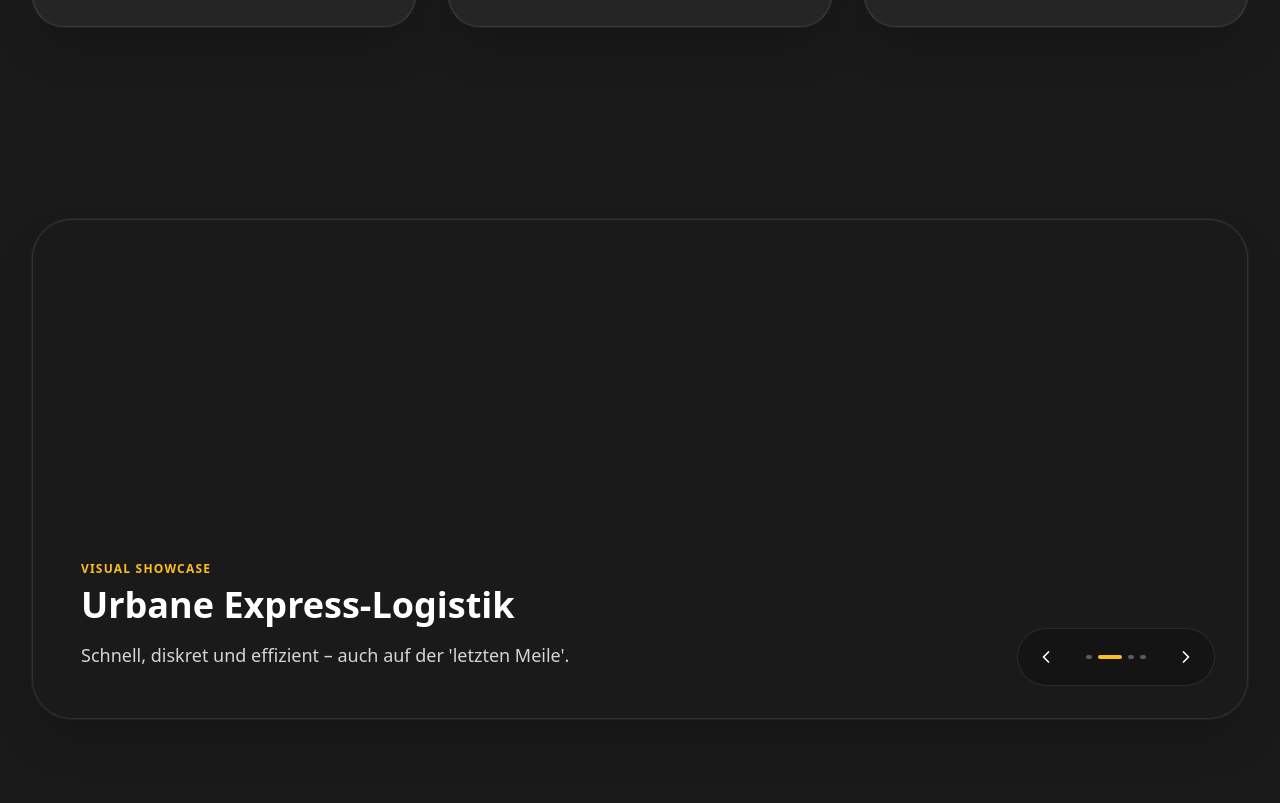
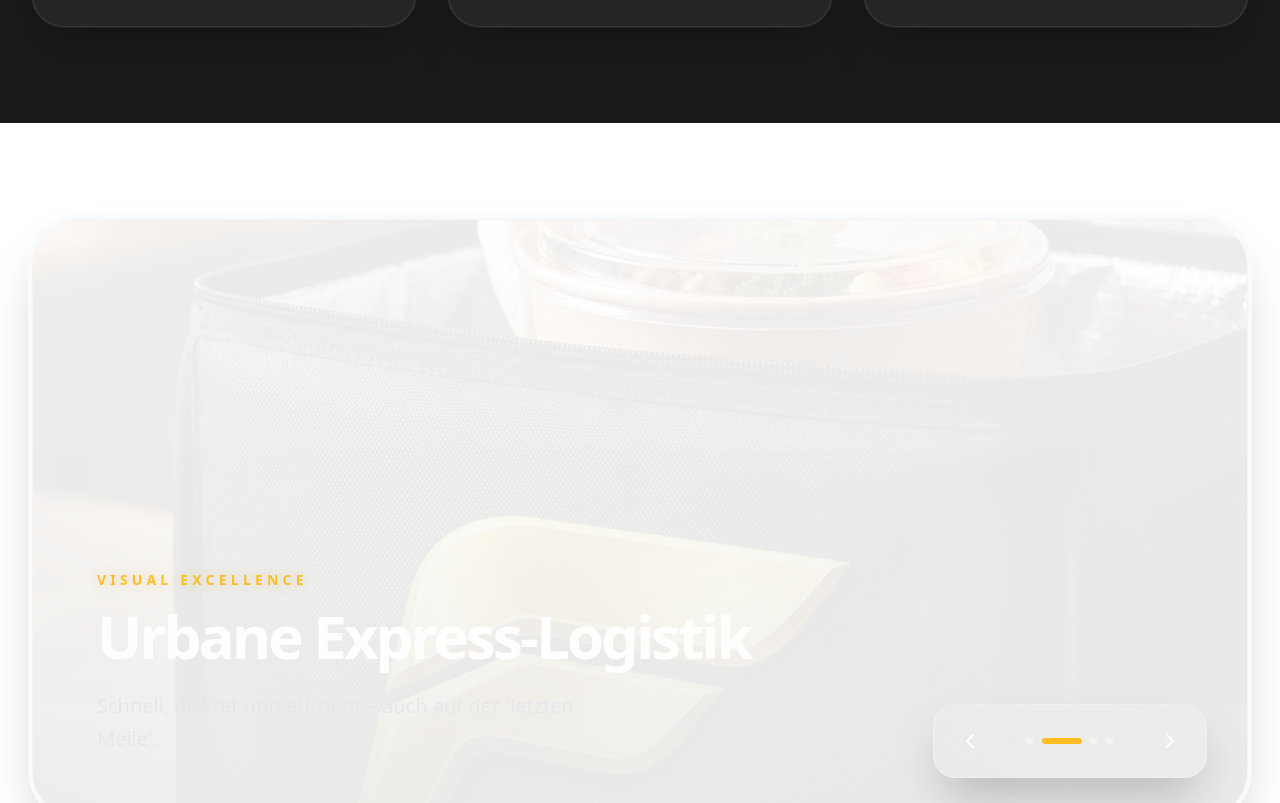
Before and after one commit to freewaysinfo/website, a Next.js app: page / in a window 1280 px wide. Shown: the part 1837-2640 px from the top of the page. Built offline with nearby package versions, Linux system fonts and the light colour scheme.

Commit message:
style: implement hybrid theme transition (Slider, Map, Contact to white mode)

```diff
--- a/src/components/freeways/Contact.tsx
+++ b/src/components/freeways/Contact.tsx
@@ -8,48 +8,48 @@ import { Phone, Mail, MapPin } from "lucide-react";
 
 export function Contact() {
   return (
-    <Section id="kontakt" className="bg-(--brand-anthracite)">
+    <Section id="kontakt" className="bg-white py-24 md:py-32 border-t border-gray-50">
       <Container>
         <div className="flex flex-col lg:flex-row gap-16">
           <div className="lg:w-1/2">
-            <h2 className="text-3xl md:text-5xl font-bold mb-8 text-white tracking-tight">Kontakt</h2>
-            <p className="text-lg text-gray-400 mb-10 leading-relaxed font-medium">
+            <h2 className="text-4xl md:text-6xl font-black mb-8 text-black tracking-tighter">Kontakt</h2>
+            <p className="text-xl text-gray-500 mb-12 leading-relaxed font-medium max-w-lg">
               Haben Sie Fragen zu unseren Dienstleistungen oder möchten Sie ein unverbindliches Angebot erhalten? Wir freuen uns auf Ihre Nachricht.
             </p>
 
             <Stack gap={8}>
               <div className="flex items-start gap-4">
-                <div className="w-14 h-14 rounded-2xl bg-white/5 border border-white/10 flex items-center justify-center text-(--brand-green) shrink-0 glow-green">
-                  <MapPin className="h-7 w-7" />
+                <div className="w-16 h-16 rounded-[1.5rem] bg-(--brand-green)/5 border border-(--brand-green)/10 flex items-center justify-center text-(--brand-green) shrink-0 glow-green transition-transform hover:rotate-3">
+                  <MapPin className="h-8 w-8" />
                 </div>
                 <div>
-                  <h3 className="font-bold text-lg mb-1 text-white tracking-tight">Anschrift</h3>
-                  <p className="text-gray-400 font-medium">
+                  <h3 className="font-black text-[10px] uppercase tracking-[0.3em] text-gray-400 mb-2">Anschrift</h3>
+                  <p className="text-xl font-bold text-black tracking-tight leading-snug">
                     {siteConfig.contact.address.street}<br />
-                    {siteConfig.contact.address.zip} {siteConfig.contact.address.city}, {siteConfig.contact.address.state}
+                    {siteConfig.contact.address.zip} {siteConfig.contact.address.city}
                   </p>
                 </div>
               </div>
 
               <div className="flex items-start gap-4">
-                <div className="w-14 h-14 rounded-2xl bg-white/5 border border-white/10 flex items-center justify-center text-(--brand-green) shrink-0 glow-green">
-                  <Phone className="h-7 w-7" />
+                <div className="w-16 h-16 rounded-[1.5rem] bg-(--brand-green)/5 border border-(--brand-green)/10 flex items-center justify-center text-(--brand-green) shrink-0 glow-green transition-transform hover:rotate-3">
+                  <Phone className="h-8 w-8" />
                 </div>
                 <div>
-                  <h3 className="font-bold text-lg mb-1 text-white tracking-tight">Telefon</h3>
-                  <a href={siteConfig.contact.phoneUrl} className="text-gray-400 hover:text-(--brand-green) transition-colors text-lg font-medium">
+                  <h3 className="font-black text-[10px] uppercase tracking-[0.3em] text-gray-400 mb-2">Telefon</h3>
+                  <a href={siteConfig.contact.phoneUrl} className="text-2xl font-black text-black hover:text-(--brand-green) transition-all tracking-tighter block">
                     {siteConfig.contact.phone}
                   </a>
                 </div>
               </div>
 
               <div className="flex items-start gap-4">
-                <div className="w-14 h-14 rounded-2xl bg-white/5 border border-white/10 flex items-center justify-center text-(--brand-green) shrink-0 glow-green">
-                  <Mail className="h-7 w-7" />
+                <div className="w-16 h-16 rounded-[1.5rem] bg-(--brand-green)/5 border border-(--brand-green)/10 flex items-center justify-center text-(--brand-green) shrink-0 glow-green transition-transform hover:rotate-3">
+                  <Mail className="h-8 w-8" />
                 </div>
                 <div>
-                  <h3 className="font-bold text-lg mb-1 text-white tracking-tight">E-Mail</h3>
-                  <a href={`mailto:${siteConfig.contact.email}`} className="text-gray-400 hover:text-(--brand-green) transition-colors text-lg font-medium">
+                  <h3 className="font-black text-[10px] uppercase tracking-[0.3em] text-gray-400 mb-2">E-Mail</h3>
+                  <a href={`mailto:${siteConfig.contact.email}`} className="text-xl font-bold text-black hover:text-(--brand-green) transition-all tracking-tight break-all block">
                     {siteConfig.contact.email}
                   </a>
                 </div>
@@ -57,12 +57,12 @@ export function Contact() {
             </Stack>
           </div>
 
-          <div className="lg:w-1/2 min-h-[450px] h-full rounded-[2.5rem] overflow-hidden shadow-2xl border border-white/10 bg-white/5 relative ring-1 ring-white/5">
-            <div className="absolute inset-0 flex items-center justify-center text-gray-500 p-8 text-center italic font-medium">
+          <div className="lg:w-1/2 min-h-[500px] h-full rounded-[3.5rem] overflow-hidden shadow-2xl border border-gray-100 bg-gray-50 relative ring-8 ring-gray-50/50">
+            <div className="absolute inset-0 flex items-center justify-center text-gray-400 p-8 text-center italic font-medium">
               Google Maps wird hier geladen... <br />
               (Standort: {siteConfig.contact.address.city})
             </div>
-            {/* Real embed would go here with proper API key or static link */}
+            {/* Natural Styled Map for Light Mode */}
             <iframe
                src="https://www.google.com/maps/embed?pb=!1m18!1m12!1m3!1d2513.8699122190105!2d6.9987592!3d50.94461880000001!2m3!1f0!2f0!3f0!3m2!1i1024!2i768!4f13.1!3m3!1m2!1s0x47bf2675f0e24c25%3A0x7943533c50633c98!2sWipperf%C3%BCrther%20Str.%2029-31%2C%2051103%20K%C3%B6ln!5e0!3m2!1sde!2sde!4v1770006861263!5m2!1sde!2sde"
                width="100%"
@@ -71,11 +71,7 @@ export function Contact() {
                allowFullScreen={true}
                loading="lazy"
                referrerPolicy="no-referrer-when-downgrade"
-               className="opacity-80 border-0 contrast-125 saturate-150"
-               style={{
-                 filter: 'invert(90%) hue-rotate(180deg) brightness(95%) contrast(90%)',
-                 borderRadius: '2.5rem'
-               }}
+               className="grayscale opacity-90 border-0 contrast-110"
             />
           </div>
         </div>
--- a/src/components/freeways/ServiceShowcase.tsx
+++ b/src/components/freeways/ServiceShowcase.tsx
@@ -47,16 +47,16 @@ export function ServiceShowcase() {
   }, []);
 
   return (
-    <Section className="bg-(--brand-anthracite) py-12">
+    <Section className="bg-white py-16 md:py-24">
       <Container>
-        <div className="relative h-[400px] md:h-[500px] w-full rounded-[2.5rem] overflow-hidden shadow-2xl border border-white/10 ring-1 ring-white/5">
+        <div className="relative h-[450px] md:h-[600px] w-full rounded-[3rem] overflow-hidden shadow-2xl border border-gray-100 ring-4 ring-gray-50">
           <AnimatePresence mode="wait">
             <motion.div
               key={currentIndex}
-              initial={{ opacity: 0 }}
-              animate={{ opacity: 1 }}
-              exit={{ opacity: 0 }}
-              transition={{ duration: 0.8 }}
+              initial={{ opacity: 0, scale: 1.05 }}
+              animate={{ opacity: 1, scale: 1 }}
+              exit={{ opacity: 0, scale: 1.05 }}
+              transition={{ duration: 1.2, ease: "easeOut" }}
               className="absolute inset-0"
             >
               <Image
@@ -65,57 +65,59 @@ export function ServiceShowcase() {
                 fill
                 className="object-cover"
                 priority
-                sizes="(max-width: 768px) 100vw, (max-width: 1200px) 80vw, 1200px"
+                sizes="(max-width: 768px) 100vw, (max-width: 1200px) 90vw, 1400px"
               />
-              {/* Overlay Gradient */}
-              <div className="absolute inset-0 bg-linear-to-t from-(--brand-dark)/90 via-(--brand-dark)/20 to-transparent" />
+              {/* Overlay Gradient - Refined for light mode context but keeping internal text dark/glassy */}
+              <div className="absolute inset-0 bg-linear-to-t from-black/80 via-black/20 to-transparent" />
             </motion.div>
           </AnimatePresence>
 
-          <div className="absolute inset-0 p-8 md:p-12 flex flex-col justify-end z-10">
+          <div className="absolute inset-0 p-10 md:p-16 flex flex-col justify-end z-10">
             <motion.div
               key={currentIndex}
-              initial={{ opacity: 0, y: 20 }}
+              initial={{ opacity: 0, y: 30 }}
               animate={{ opacity: 1, y: 0 }}
-              transition={{ duration: 0.6, delay: 0.1 }}
-              className="max-w-xl text-white"
+              transition={{ duration: 0.8, delay: 0.2 }}
+              className="max-w-2xl text-white"
             >
-              <span className="text-(--brand-yellow) font-bold text-xs uppercase tracking-widest mb-2 block">
-                Visual Showcase
+              <span className="text-(--brand-yellow) font-bold text-sm uppercase tracking-[0.3em] mb-4 block text-glow-gold">
+                Visual Excellence
               </span>
-              <h2 className="text-3xl md:text-4xl font-bold mb-4">
+              <h2 className="text-4xl md:text-6xl font-black mb-6 tracking-tighter leading-none">
                 {slides[currentIndex].title}
               </h2>
-              <p className="text-lg text-gray-300 leading-relaxed">
+              <p className="text-xl text-gray-200 leading-relaxed font-medium max-w-lg">
                 {slides[currentIndex].description}
               </p>
             </motion.div>
 
             {/* Controls */}
-            <div className="absolute bottom-8 right-8 flex items-center gap-4 bg-black/20 backdrop-blur-md p-2 rounded-full border border-white/10">
+            <div className="absolute bottom-10 right-10 flex items-center gap-6 bg-white/10 backdrop-blur-2xl p-3 rounded-3xl border border-white/20 shadow-2xl">
               <button
                 onClick={prevSlide}
-                className="w-10 h-10 rounded-full flex items-center justify-center text-white hover:bg-white hover:text-(--brand-dark) transition-all cursor-pointer"
+                className="w-12 h-12 rounded-2xl flex items-center justify-center text-white hover:bg-white hover:text-black transition-all cursor-pointer group active:scale-90"
                 aria-label="Vorheriges Bild"
               >
-                <ChevronLeft className="h-5 w-5" />
+                <ChevronLeft className="h-6 w-6 group-hover:scale-110 transition-transform" />
               </button>
-              <div className="flex items-center gap-1.5 px-1">
+              <div className="flex items-center gap-2 px-2">
                 {slides.map((_, i) => (
-                  <div
+                  <button
                     key={i}
-                    className={`h-1 rounded-full transition-all duration-300 ${
-                      currentIndex === i ? "w-6 bg-(--brand-yellow)" : "w-1.5 bg-white/30"
+                    onClick={() => setCurrentIndex(i)}
+                    className={`h-1.5 rounded-full transition-all duration-500 ${
+                      currentIndex === i ? "w-10 bg-(--brand-yellow)" : "w-2 bg-white/40 hover:bg-white/60"
                     }`}
+                    aria-label={`Gehe zu Bild ${i + 1}`}
                   />
                 ))}
               </div>
               <button
                 onClick={nextSlide}
-                className="w-10 h-10 rounded-full flex items-center justify-center text-white hover:bg-white hover:text-(--brand-dark) transition-all cursor-pointer"
+                className="w-12 h-12 rounded-2xl flex items-center justify-center text-white hover:bg-white hover:text-black transition-all cursor-pointer group active:scale-90"
                 aria-label="Nächstes Bild"
               >
-                <ChevronRight className="h-5 w-5" />
+                <ChevronRight className="h-6 w-6 group-hover:scale-110 transition-transform" />
               </button>
             </div>
           </div>
```
Also changed, not shown: src/components/freeways/LocationsMap.tsx (+32 -32 lines).
